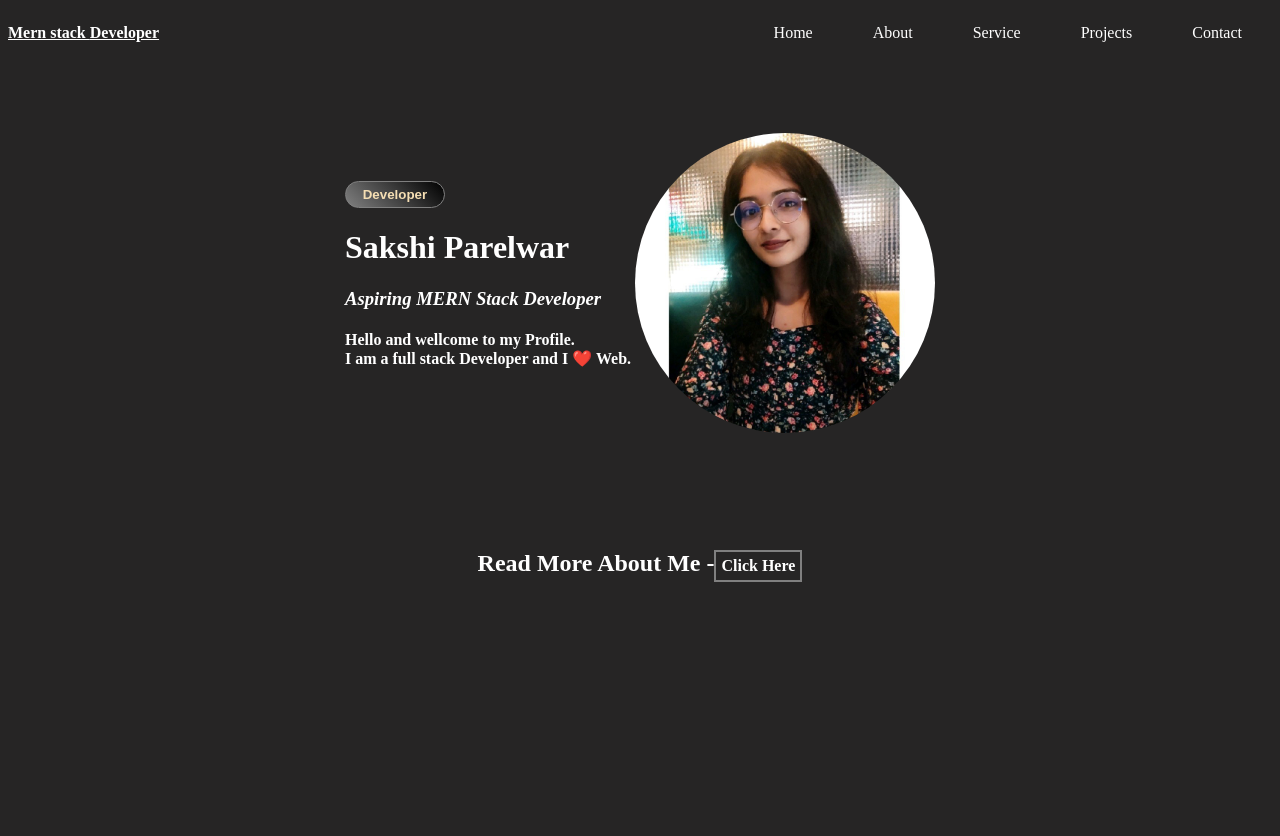
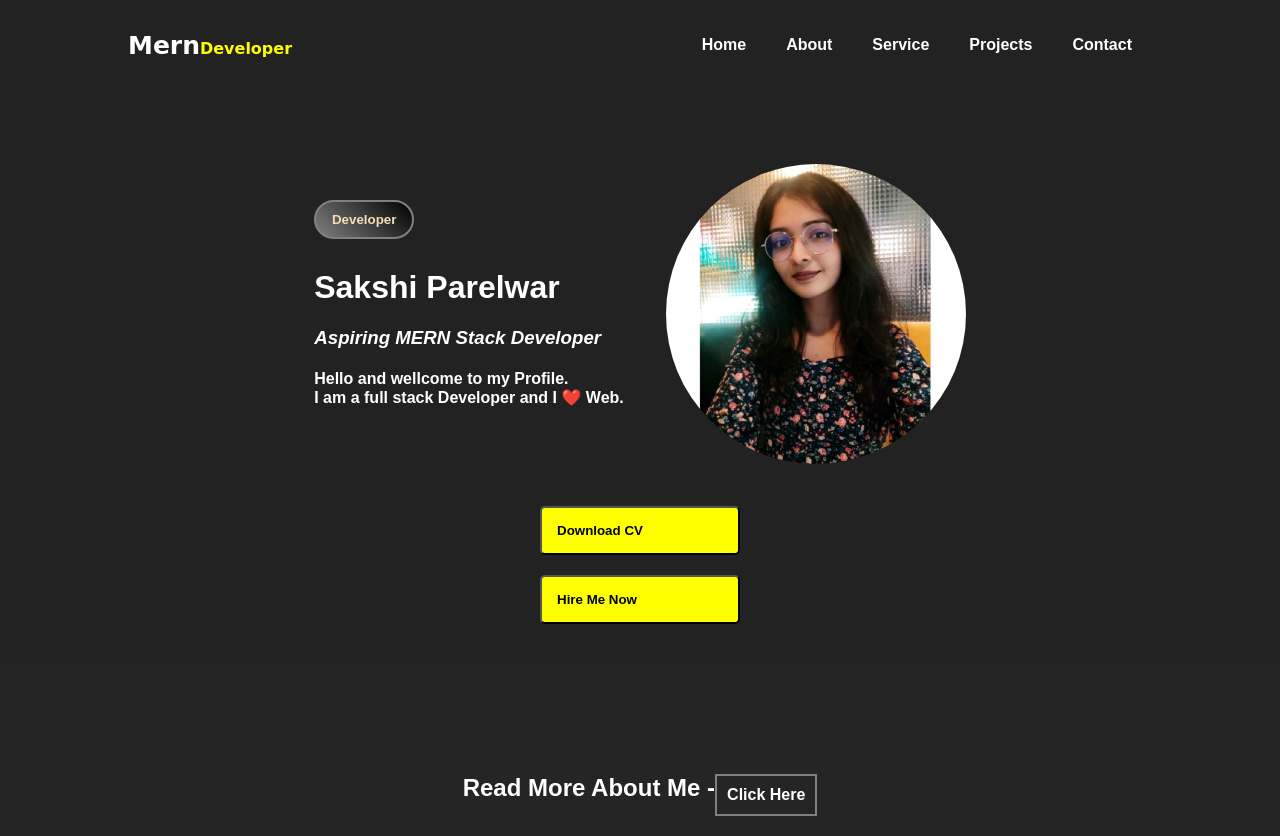
Before and after one commit to sakshiaparelwar/week1Assignment, a plain HTML site: page index.html in a window 1280 px wide. Before the commit the page ends 800 px from the top, so only its background shows below. Drawn offline with Linux system fonts and the light colour scheme.

Commit message:
Changes made

```diff
--- a/index.html
+++ b/index.html
@@ -9,8 +9,12 @@
   <body>
     <header>
       <div class="navbar">
-        <a href="#"
-          ><b>Mern stack <span>Developer</span></b>
+        <a href="#" class="Logo"
+          ><b
+            >Mern<span style="font-size: 16px; color: yellow"
+              >Developer</span
+            ></b
+          >
         </a>
         <ul class="nav-links">
           <li><a href="#" active> Home </a></li>
@@ -27,7 +31,7 @@
       <table class="table1">
         <tr>
           <td>
-            <button>Developer</button>
+            <button class="buttons">Developer</button>
             <h1>Sakshi Parelwar</h1>
             <h3><em>Aspiring MERN Stack Developer</em></h3>
             <h4>
@@ -40,6 +44,10 @@
           </td>
         </tr>
       </table>
+
+      <button class="download_button">Download CV</button>
+
+      <button class="download_button">Hire Me Now</button>
     </header>
     <br />
     <br />
--- a/style.css
+++ b/style.css
@@ -1,33 +1,32 @@
 * {
   color: white;
 }
+
 body {
-  /* background: linear-gradient(rgb(38, 37, 37), grey, black); */
   background-color: rgb(38, 37, 37);
+  margin: 0;
+  padding: 0;
+  font-family: "Arial", sans-serif;
 }
 
-button {
-  width: 100px;
-  padding: 5px;
-  color: wheat;
-  font-weight: bolder;
-  border: 1px solid grey;
-  border-radius: 20px;
-  background: linear-gradient(45deg, grey, black);
+header {
+  background-color: #222;
+  padding: 20px 0;
 }
 
-.table1 {
+.navbar {
+  width: 80%;
   margin: 0 auto;
-}
-
-img {
-  border-radius: 50%;
-}
-.navbar {
-  width: 100%;
   display: flex;
   justify-content: space-between;
   align-items: center;
+}
+
+.Logo {
+  text-decoration: none;
+  font-size: 25px;
+  font-family: cursive;
+  color: white;
 }
 
 .nav-links {
@@ -35,55 +34,151 @@ img {
   justify-content: space-between;
 }
 
-li {
+.nav-links li {
   list-style: none;
-  padding: 0 30px;
+  padding: 0 20px;
 }
 
-li a {
+.nav-links li a {
   text-decoration: none;
+  color: white;
+  font-weight: bold;
+  font-size: 16px;
+  transition: color 0.3s ease;
 }
 
-li a:hover {
+.nav-links li a:hover {
   color: yellow;
 }
 
-.container {
+.table1 {
   display: flex;
-  justify-content: space-evenly;
+  justify-content: center;
 }
 
-.books {
-  border: 1px solid red;
-  padding-right: 10px;
+.buttons {
+  width: 100px;
+  padding: 10px;
+  color: wheat;
+  font-weight: bolder;
+  border: 2px solid grey;
+  border-radius: 20px;
+  background: linear-gradient(45deg, grey, black);
+  cursor: pointer;
+  transition: background 0.3s ease;
 }
 
-.table2 {
-  border: 1px solid blue;
-  border-collapse: collapse;
-  text-align: center;
+.buttons:hover {
+  background: linear-gradient(45deg, black, grey);
 }
 
-.table2 tr th {
-  border: 1px dashed blue;
-  padding: 3px;
-  width: 100px;
+.table1 td {
+  padding: 20px;
 }
 
-.Skills {
-  border: 1px solid green;
-  padding: 5px;
+h1,
+h3,
+h4 {
+  color: white;
+}
+
+.download_button {
+  padding: 15px;
+  width: 200px;
+  border-radius: 5px;
+  background-color: yellow;
+  color: black;
+  font-weight: 600;
+  display: flex;
+  margin: 20px auto;
+  cursor: pointer;
+  transition: background 0.3s ease, color 0.3s ease;
+}
+
+.download_button:hover {
+  background-color: #ffc107;
+  color: black;
+}
+
+img {
+  border-radius: 50%;
+  display: block;
+  margin: 0 auto;
 }
 
 .more {
   display: flex;
   justify-content: center;
+  color: white;
+  margin-top: 20px;
 }
 
 .about {
   text-decoration: none;
   border: 2px solid grey;
-  padding: 5px;
+  padding: 10px;
   color: white;
   font-size: 16px;
+  transition: border 0.3s ease, color 0.3s ease;
 }
+
+.about:hover {
+  border: 2px solid yellow;
+  color: yellow;
+}
+
+/* -======================================== */
+.body2 {
+  font-family: "Arial", sans-serif;
+  margin: 0;
+  padding: 0;
+}
+
+.container {
+  width: 80%;
+  margin: 0 auto;
+  background-color: rgb(38, 37, 37);
+  padding: 20px;
+  border-radius: 8px;
+  box-shadow: 0 0 10px rgba(0, 0, 0, 0.1);
+}
+
+.books li {
+  list-style: none;
+  margin: 5px 0;
+}
+
+.table2 {
+  width: 100%;
+  border-collapse: collapse;
+  margin-top: 20px;
+}
+
+.table2 th,
+.table2 td {
+  padding: 10px;
+  border: 1px solid #ddd;
+  text-align: left;
+}
+
+.Skills {
+  width: 100%;
+  border-collapse: collapse;
+  margin-top: 20px;
+}
+
+.Skills th,
+.Skills td {
+  padding: 10px;
+  border: 1px solid #ddd;
+  text-align: left;
+}
+
+h1 {
+  margin-top: 30px;
+}
+
+ol {
+  padding-left: 20px;
+}
+/* ======================== */
```
Also changed, not shown: about.html (+7 -7 lines).
